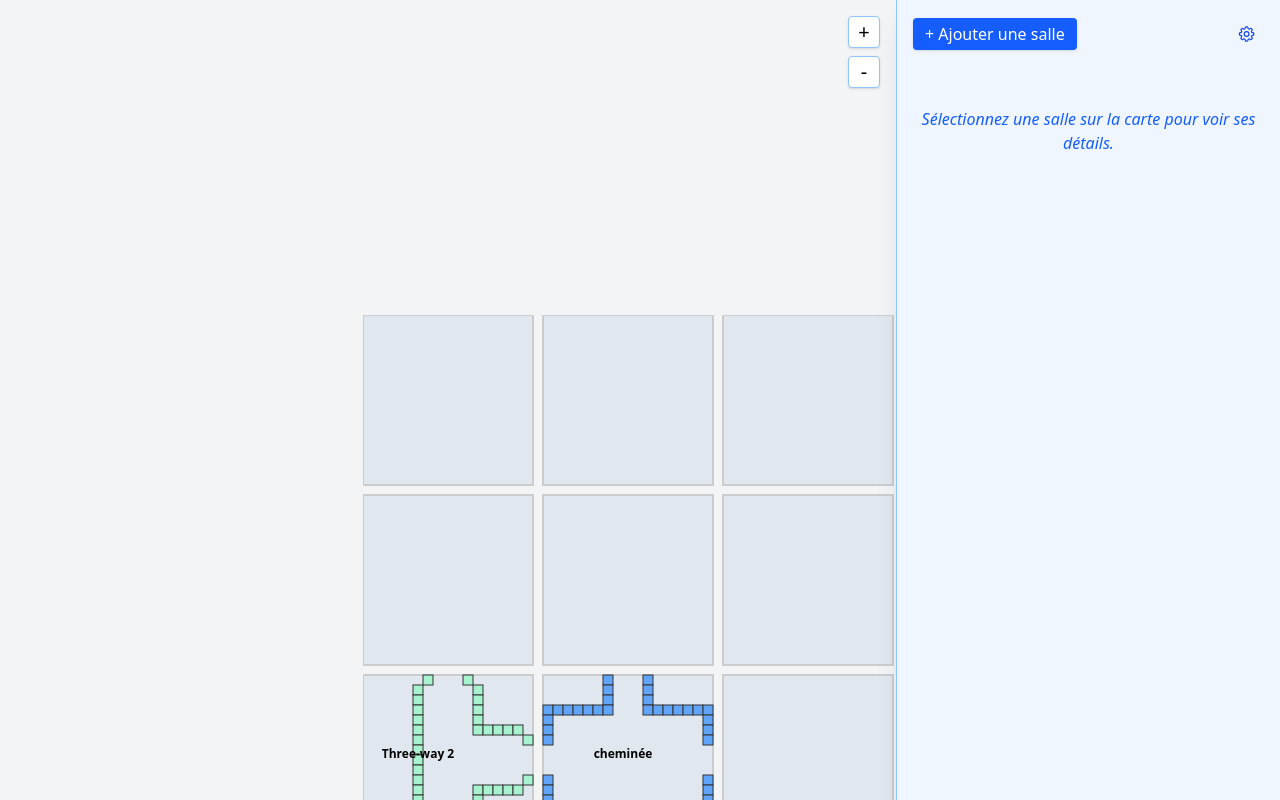
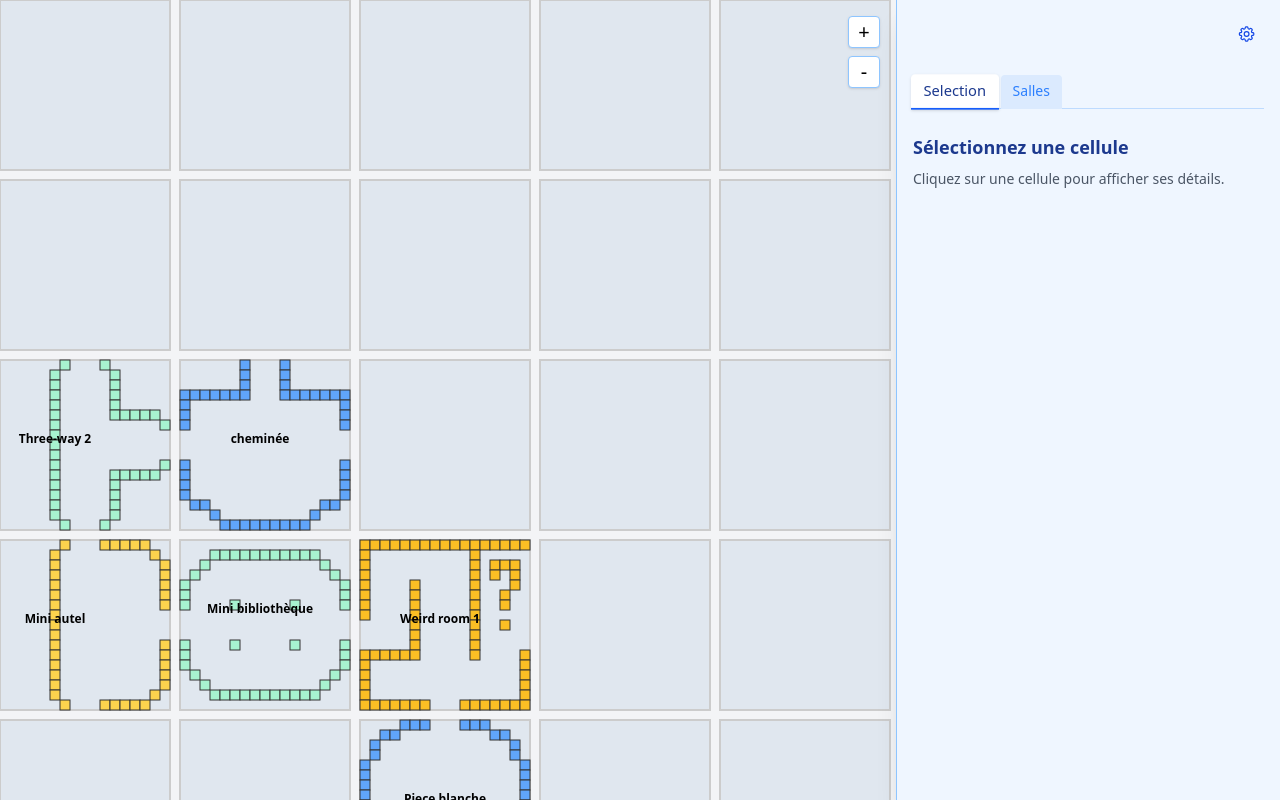
Before and after one commit to Vahelnir/house-heir-map, a Vue app: page / in a window 1280 px wide. Built offline with nearby package versions, Linux system fonts and the light colour scheme; the HTML template or start-up script is replaced by a standard one.

Commit message:
feat(rooms): list all rooms in sidebar

```diff
--- a/src/app.vue
+++ b/src/app.vue
@@ -1,7 +1,7 @@
 <script setup lang="ts">
-import MapRenderer from "./components/map-renderer.vue";
-import Sidebar from "./components/map-sidebar.vue";
-import { createManorMap } from "./composables/useManorMap";
+import MapRenderer from "@/components/map/map-renderer.vue";
+import Sidebar from "@/components/map/map-sidebar.vue";
+import { createManorMap } from "@/composables/useManorMap";
 
 createManorMap();
 </script>
--- a/src/components/map/map-cell.vue
+++ b/src/components/map/map-cell.vue
@@ -17,7 +17,7 @@ const isSelected = computed(() => selectedCell.value === props.cell);
 
 <template>
   <g
-    class="cell"
+    class="cell cursor-pointer"
     :transform="`translate(${x}, ${y})`"
     @click.prevent.stop="selectCell(cell)"
     :data-coords="`${cell.x},${cell.y}`"
@@ -32,6 +32,6 @@ const isSelected = computed(() => selectedCell.value === props.cell);
       :stroke="isSelected ? '#333' : '#ccc'"
       stroke-width="2"
     />
-    <MapRoom v-if="cell.room" :room="cell.room" />
+    <MapRoom v-if="cell.room" :room="cell.room" :scale />
   </g>
 </template>
--- a/src/components/map-renderer.vue
+++ b/src/components/map/map-renderer.vue
@@ -1,10 +1,10 @@
 <script setup lang="ts">
-import { computed, ref, onMounted, nextTick } from "vue";
+import { computed, ref } from "vue";
 import { useManorMap } from "@/composables/useManorMap";
 import { CELL_SIZE, GRID_SIZE } from "@/core/constants";
-import MapCell from "./map/map-cell.vue";
+import MapCell from "./map-cell.vue";
 
-const { grid, rooms, selectCell, scale, setScale } = useManorMap();
+const { grid, selectCell, scale, setScale } = useManorMap();
 
 const svgSize = computed(() => ({
   width: CELL_SIZE.width * GRID_SIZE.width * scale.value,
@@ -57,31 +57,6 @@ function onSvgClick() {
     selectCell(null);
   }
 }
-
-onMounted(async () => {
-  await nextTick();
-  const entree = Array.from(rooms.values()).find((r) => r.name === "Entrée");
-  if (!entree) {
-    return;
-  }
-
-  const svg = document.querySelector("svg");
-  // TODO: improve this by maybe using an element ref
-  // TODO: improve this to avoid hardcoding the room name
-  const g = document.querySelector('svg [data-room-name="Entrée"]');
-  if (!svg || !g || !(g instanceof SVGGElement)) {
-    return;
-  }
-
-  const { x, y, width, height } = g.getBBox();
-  const container = svg.parentElement;
-  const cx = x + width / 2;
-  const cy = y + height / 2;
-  const viewportX = container ? container.clientWidth / 2 : svg.width.baseVal.value / 2;
-  const viewportY = container ? container.clientHeight / 2 : svg.height.baseVal.value / 2;
-  panOffset.value.x = viewportX - cx;
-  panOffset.value.y = viewportY - cy;
-});
 </script>
 
 <template>
--- a/src/components/map/map-room.vue
+++ b/src/components/map/map-room.vue
@@ -1,21 +1,21 @@
 <script setup lang="ts">
-import { useManorMap } from "@/composables/useManorMap";
+import { ROOM_SIZE } from "@/core/constants";
 import type { Room } from "@/core/rooms";
 import type { DeepReadonly } from "vue";
 
 defineProps<{
+  standalone?: boolean;
   room: DeepReadonly<Room>;
+  scale: number;
 }>();
-
-const { scale } = useManorMap();
 </script>
 
 <template>
-  <g
-    :key="room.name"
+  <component
+    :is="standalone ? 'svg' : 'g'"
     :data-room-name="room.name"
-    class="cursor-pointer focus:drop-shadow focus:drop-shadow-blue-300 focus:outline focus:rounded-sm"
-    tabindex="0"
+    :viewBox="standalone ? `0 0 ${ROOM_SIZE.width * scale} ${ROOM_SIZE.height * scale}` : undefined"
+    class="room"
   >
     <rect
       v-for="(p, i) in room.points"
@@ -39,5 +39,5 @@ const { scale } = useManorMap();
     >
       {{ room.name }}
     </text>
-  </g>
+  </component>
 </template>
--- a/src/components/map-settings.vue
+++ b/src/components/map/map-settings.vue
@@ -1,6 +1,6 @@
 <script setup lang="ts">
 import { useManorMap } from "@/composables/useManorMap";
-import BaseButton from "./ui/base-button.vue";
+import BaseButton from "@/components/ui/base-button.vue";
 
 defineEmits<{
   close: [];
--- a/src/components/map-sidebar.vue
+++ b/src/components/map/map-sidebar.vue
@@ -1,35 +1,22 @@
 <script setup lang="ts">
 import { ref } from "vue";
 import { useManorMap } from "@/composables/useManorMap";
-import RoomCreateModal from "./room-create-modal.vue";
-import MapSettingsModal from "./map-settings-modal.vue";
-import type { Room } from "@/core/rooms";
+import MapSettingsModal from "@/components/modals/map-settings-modal.vue";
+import TabButton from "../ui/tab-button.vue";
+import MapRoom from "./map-room.vue";
 
-const { selectedCell, addRoom } = useManorMap();
-
-const showCreateModal = ref(false);
-function createRoom(room: Room) {
-  addRoom(room);
-  showCreateModal.value = false;
-}
-function closeCreateModal() {
-  showCreateModal.value = false;
-}
+const { rooms, selectedCell } = useManorMap();
 
 const showSettings = ref(false);
+
+const selectedTab = ref<"selection" | "rooms">("selection");
 </script>
 
 <template>
   <aside
     class="border-l border-blue-300 bg-blue-50 text-blue-900 p-4 w-72 min-h-full flex flex-col gap-4 shadow-xl z-10"
   >
-    <div class="flex flex-row justify-between items-center mb-2">
-      <button
-        class="bg-blue-600 text-white px-3 py-1 rounded shadow hover:bg-blue-700 transition"
-        @click="showCreateModal = true"
-      >
-        + Ajouter une salle
-      </button>
+    <div class="flex flex-row justify-end items-center mb-2">
       <button
         class="ml-2 p-2 rounded-full hover:bg-blue-200 text-blue-700"
         title="Paramètres"
@@ -62,14 +49,41 @@ const showSettings = ref(false);
           />
         </svg>
       </button>
+      <MapSettingsModal v-if="showSettings" @close="showSettings = false" />
     </div>
-    {{ selectedCell }}
-    <MapSettingsModal v-if="showSettings" @close="showSettings = false" />
-    <RoomCreateModal v-if="showCreateModal" @close="closeCreateModal" @create="createRoom" />
-    <template v-else>
-      <div class="text-blue-600 italic text-center py-8">
-        Sélectionnez une salle sur la carte pour voir ses détails.
+
+    <!-- Tab navigation -->
+    <nav class="flex border-b border-blue-200 mb-2">
+      <TabButton
+        class="mr-1"
+        :active="selectedTab === 'selection'"
+        @click="selectedTab = 'selection'"
+      >
+        Selection
+      </TabButton>
+      <TabButton :active="selectedTab === 'rooms'" @click="selectedTab = 'rooms'">
+        Salles
+      </TabButton>
+    </nav>
+    <section v-if="selectedTab === 'selection'" class="flex-1 overflow-y-auto">
+      <div v-if="selectedCell" class="mb-4">
+        <h2 class="text-lg font-bold">Cellule x: {{ selectedCell?.x }} y: {{ selectedCell?.y }}</h2>
+        <p v-if="selectedCell?.room" class="text-sm text-gray-600 mb-2">
+          La cellule sélectionnée contient
+          <span class="font-bold">{{ selectedCell.room.name }}.</span>
+        </p>
       </div>
-    </template>
+      <div v-else>
+        <h2 class="text-lg font-bold mb-2">Sélectionnez une cellule</h2>
+        <p class="text-sm text-gray-600">Cliquez sur une cellule pour afficher ses détails.</p>
+      </div>
+    </section>
+    <section v-else-if="selectedTab === 'rooms'" class="flex-1 overflow-y-auto">
+      <div class="grid grid-cols-2 gap-4">
+        <div v-for="room in rooms.values()" :key="room.name" class="p-2 bg-white rounded shadow">
+          <MapRoom :room="room" :scale="10" standalone />
+        </div>
+      </div>
+    </section>
   </aside>
 </template>
--- a/src/components/room-details.vue
+++ b/src/components/map/sidebar/room-details.vue
@@ -29,10 +29,6 @@ const dimensions = computed(() => {
       <span class="font-semibold">Dimensions :</span>
       {{ dimensions.width }} x {{ dimensions.height }}
     </div>
-    <div v-if="room.offset">
-      <span class="font-semibold">Offset :</span> x: {{ room.offset.x }}, y:
-      {{ room.offset.y }}
-    </div>
   </div>
   <div class="mb-2">
     <span class="font-semibold">JSON :</span>
--- a/src/components/map-settings-modal.vue
+++ b/src/components/modals/map-settings-modal.vue
@@ -1,6 +1,6 @@
 <script setup lang="ts">
 import { useManorMap } from "@/composables/useManorMap";
-import BaseButton from "./ui/base-button.vue";
+import BaseButton from "@/components/ui/base-button.vue";
 
 defineEmits<{
   close: [];
--- a/src/components/room-create-modal.vue
+++ b/src/components/modals/room-create-modal.vue
@@ -1,7 +1,7 @@
 <script setup lang="ts">
 import { ref } from "vue";
-import BaseButton from "./ui/base-button.vue";
-import BaseInput from "./ui/base-input.vue";
+import BaseButton from "@/components/ui/base-button.vue";
+import BaseInput from "@/components/ui/base-input.vue";
 import type { Point, Room } from "@/core/rooms";
 
 const emit = defineEmits<{
@@ -68,7 +68,6 @@ function createRoom() {
     color: color.value,
     points,
     label: getRectangleCenter(points),
-    offset: { x: 0, y: 0 },
   });
 }
 
--- a/src/components/room-move-controls.vue
+++ /dev/null
@@ -1,51 +0,0 @@
-<script setup lang="ts">
-import BaseButton from "./ui/base-button.vue";
-
-defineProps<{
-  moving: boolean;
-}>();
-
-const emit = defineEmits<{
-  start: [];
-  stop: [];
-  cancel: [];
-  move: [dx: number, dy: number];
-}>();
-</script>
-
-<template>
-  <div>
-    <div class="flex flex-row gap-2 mt-2">
-      <BaseButton color="indigo" @click="emit('start')" v-if="!moving">
-        Déplacer la salle
-      </BaseButton>
-    </div>
-    <div v-if="moving" class="flex flex-col items-center gap-2 mt-2">
-      <div class="font-semibold text-blue-700">Déplacement</div>
-      <div class="flex flex-col items-center gap-1">
-        <button class="w-8 h-8 bg-blue-200 rounded hover:bg-blue-300" @click="emit('move', 0, -1)">
-          ↑
-        </button>
-        <div class="flex flex-row gap-1">
-          <button
-            class="w-8 h-8 bg-blue-200 rounded hover:bg-blue-300"
-            @click="emit('move', -1, 0)"
-          >
-            ←
-          </button>
-          <button class="w-8 h-8 bg-blue-200 rounded hover:bg-blue-300" @click="emit('move', 1, 0)">
-            →
-          </button>
-        </div>
-        <button class="w-8 h-8 bg-blue-200 rounded hover:bg-blue-300" @click="emit('move', 0, 1)">
-          ↓
-        </button>
-      </div>
-
-      <div class="flex gap-4">
-        <BaseButton color="green" class="mt-2" @click="emit('stop')">Valider</BaseButton>
-        <BaseButton color="red" class="mt-2" @click="emit('cancel')">Annuler</BaseButton>
-      </div>
-    </div>
-  </div>
-</template>
--- /dev/null
+++ b/src/components/ui/tab-button.vue
@@ -0,0 +1,24 @@
+<script setup lang="ts">
+defineProps<{
+  active: boolean;
+}>();
+
+defineEmits<{
+  click: [MouseEvent];
+}>();
+</script>
+
+<template>
+  <button
+    :class="[
+      'px-3 py-1.5 -mb-px text-sm font-medium focus:outline-none transition-all duration-200 border-b-2 rounded-t',
+      active
+        ? 'border-blue-600 text-blue-900 bg-white shadow z-10 scale-105'
+        : 'border-transparent text-blue-500 bg-blue-100 hover:bg-blue-200 hover:text-blue-800',
+      'mr-1',
+    ]"
+    @click="$emit('click', $event)"
+  >
+    <slot />
+  </button>
+</template>
```
